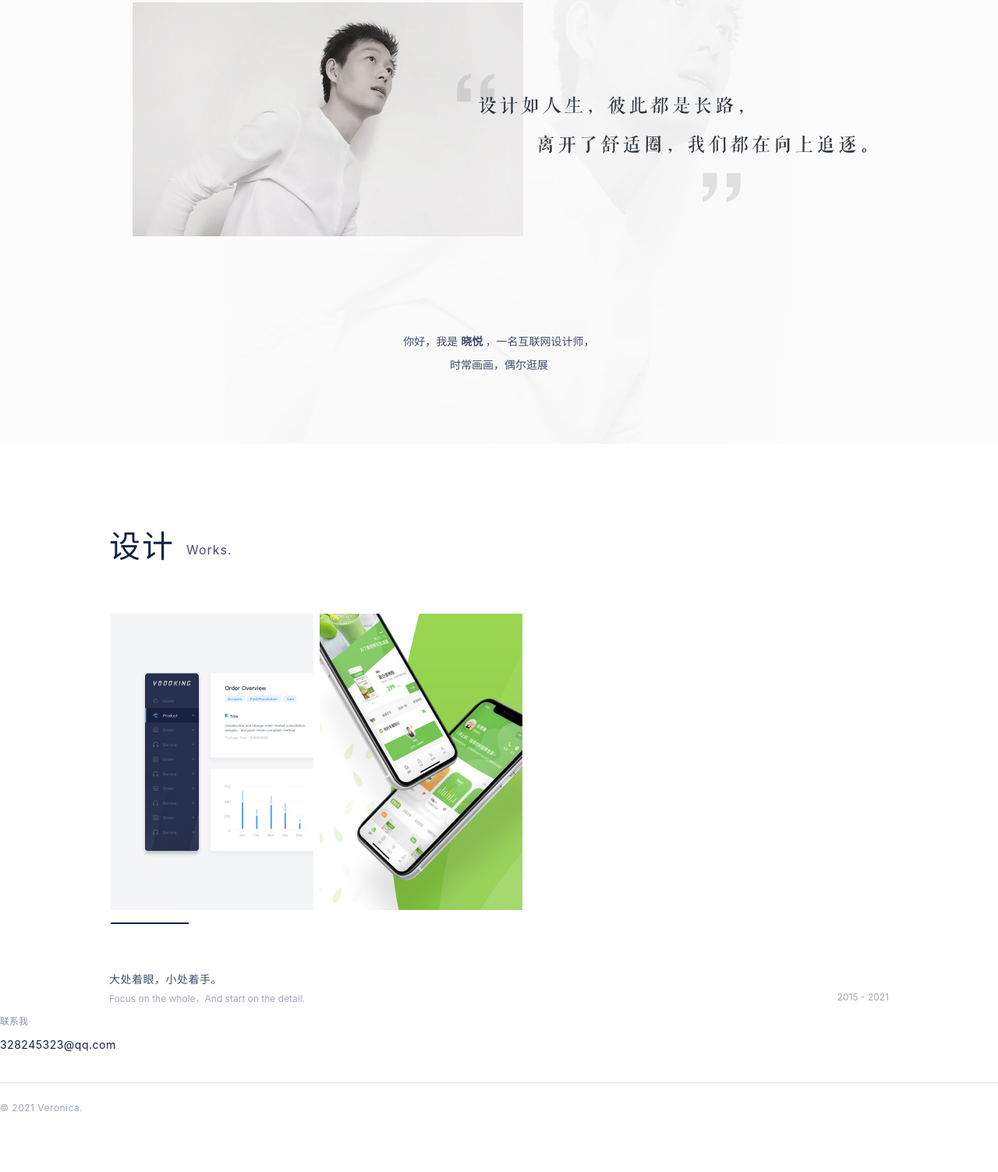
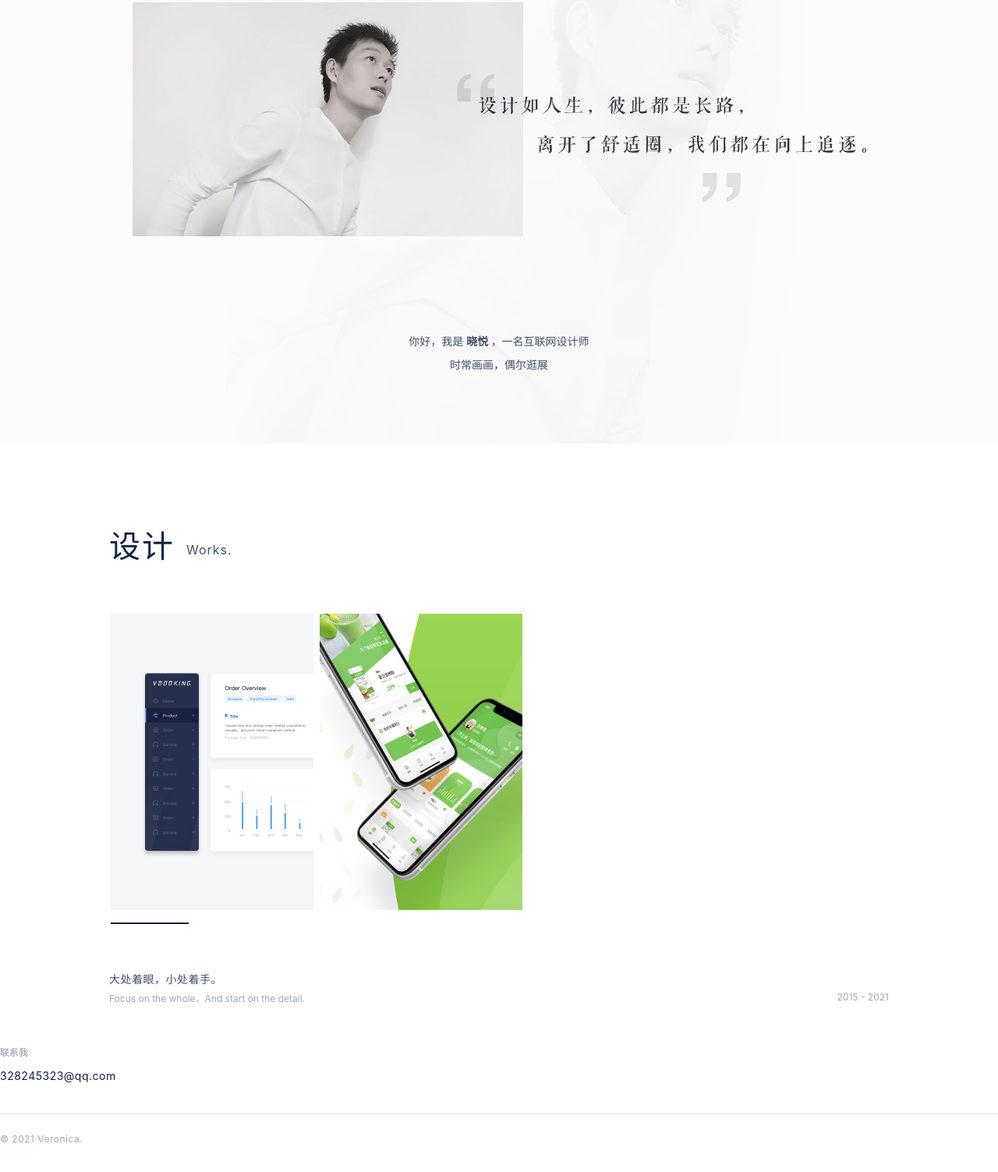
Before and after one commit to veronica-sun/veronica_web, a plain HTML site: page index.html in a window 1280 px wide. Shown: the part 183-1686 px from the top of the page at 78% size. Drawn offline with Linux system fonts and the light colour scheme.

Commit message:
second commit

```diff
--- a/index.html
+++ b/index.html
@@ -36,7 +36,7 @@
     </div>
     <div class="content">
       <p class="p1" style="margin:0">
-      你好，我是 <b style="font-size:14px;"> 晓悦 </b> ，一名互联网设计师，<br>时常画画，偶尔逛展
+      你好，我是 <b style="font-size:14px;"> 晓悦 </b> ，一名互联网设计师<br>时常画画，偶尔逛展
       </p>
     </div>
   </div>
@@ -74,9 +74,8 @@
       <p class="no_margin describe" style="float:left"> Focus on the whole，And start on the detail. </p>
       <p class="no_margin describe" style="float:right"> 2015 - 2021 </p>
     </div>
-  </div>
 
-      <div class="footer">
+    <div class="footer" style="margin-top:40px">
       <p style="opacity:0.5; font-size:12px;"> 联系我 </p>
       <p style="margin-bottom:40px">
         <a class="connect" href="mailto:328245323@qq.com"> 328245323@qq.com </a>
@@ -85,6 +84,8 @@
       <p class="copyright"> © 2021 Veronica. </p>
     </div>
 
+  </div>
+
  <script src="./scripts/script.js"></script>
 
 </body>
```
Also changed, not shown: images/personal-pic@2x.jpg (deleted), images/yothan@2x_old.jpg (deleted), 2 other files. Lines whose indentation alone changed are shown as unchanged.
